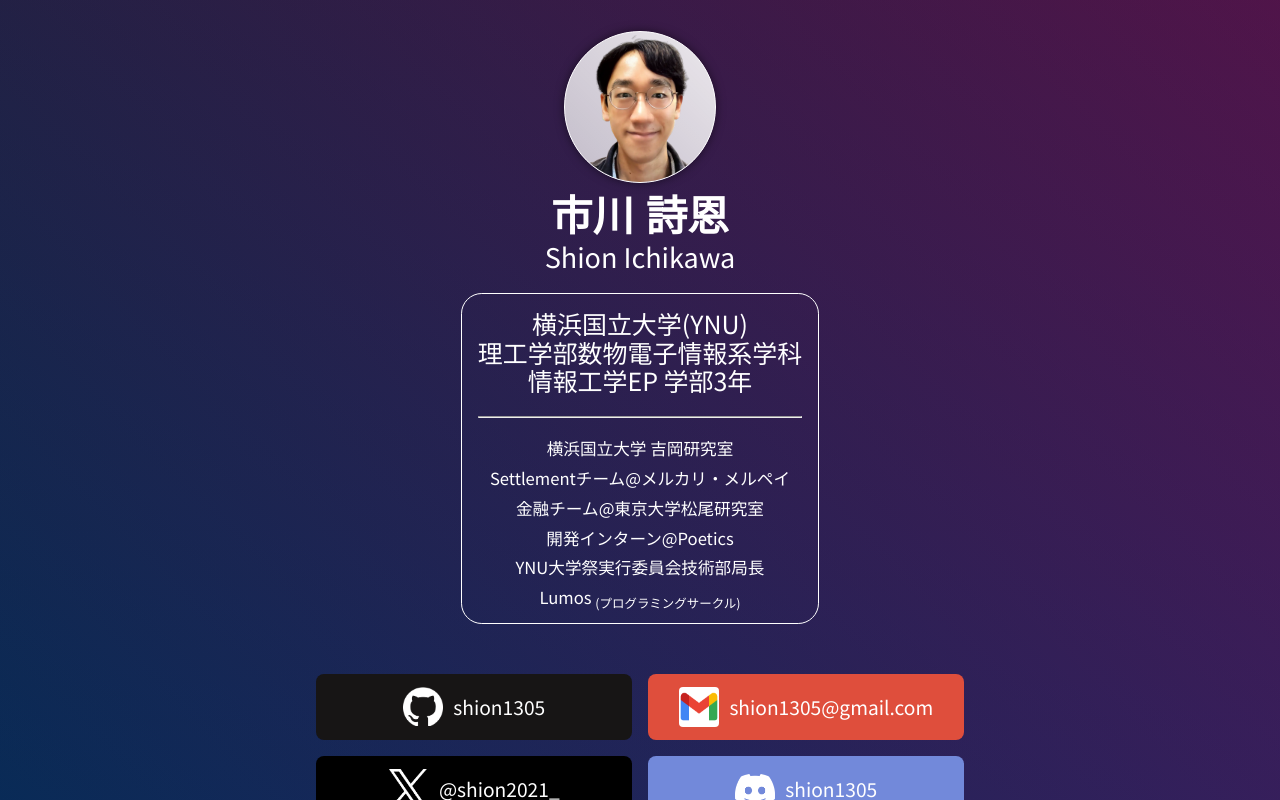
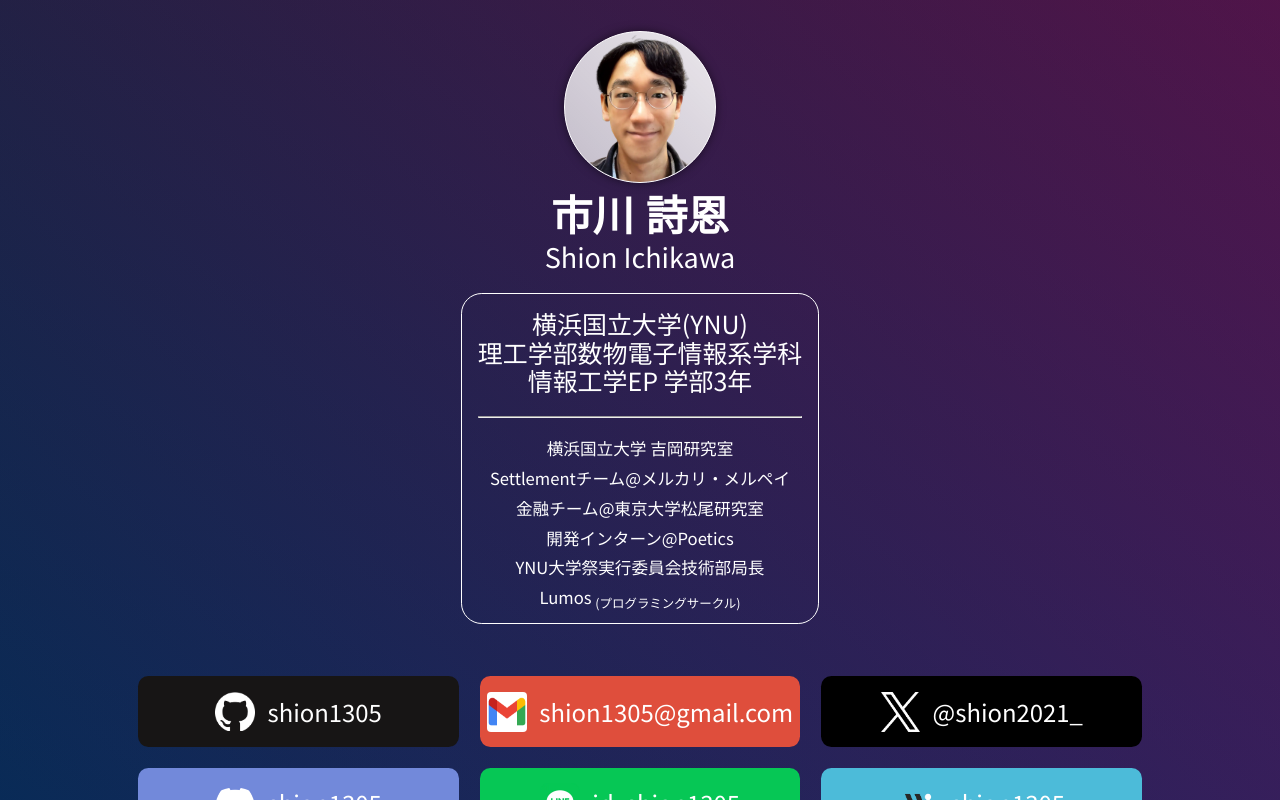
Before and after one commit to Shion1305/shion-project-business-card-frontend, a Nuxt app: page /i/1 in a window 1280 px wide. Built offline with nearby package versions, Linux system fonts and the light colour scheme; a web font is replaced by a local one.

Commit message:
💄 font-sizeの管理方法の変更

```diff
--- a/components/Profile.vue
+++ b/components/Profile.vue
@@ -109,7 +109,6 @@ import ProfileImage from "~/components/ProfileImage.vue";
   display: flex;
   flex-direction: column;
   align-items: center;
-  font-size: min(1.3em, 5vw);
   align-self: center;
 }
 </style>
--- a/components/SNSItem.vue
+++ b/components/SNSItem.vue
@@ -130,7 +130,6 @@ const iconStyle = computed(() => {
   padding: 0.5rem;
   margin: 0.5rem;
   color: white;
-  font-size: 1.2rem;
   gap: 0.3em;
 
   > img {
@@ -143,7 +142,7 @@ const iconStyle = computed(() => {
     margin-left: 0.3rem;
     color: white;
     text-decoration: none;
-    font-size: 1.2rem;
+    font-size: 1.15rem;
   }
 }
 </style>
--- a/layouts/default.vue
+++ b/layouts/default.vue
@@ -7,6 +7,9 @@
 </template>
 
 <style>
+html {
+  font-size: min(1.3em, 5vw);
+}
 body {
   width: 100lvw;
   height: 100lvh;
```
